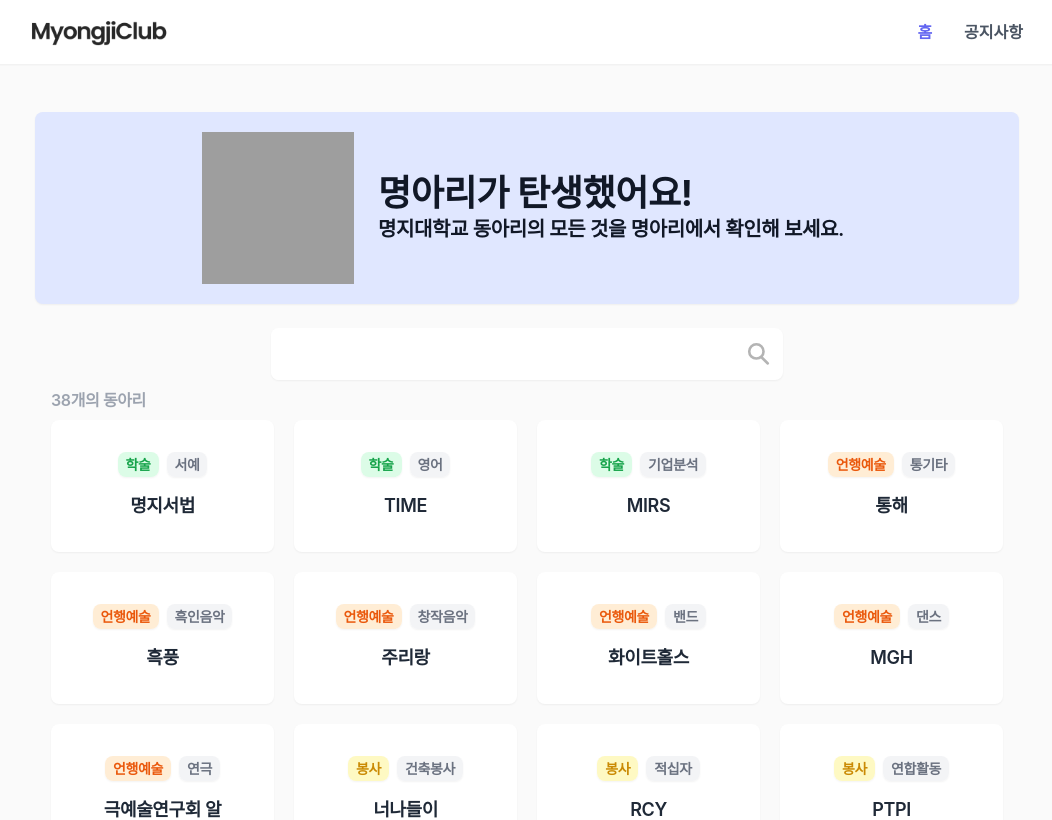
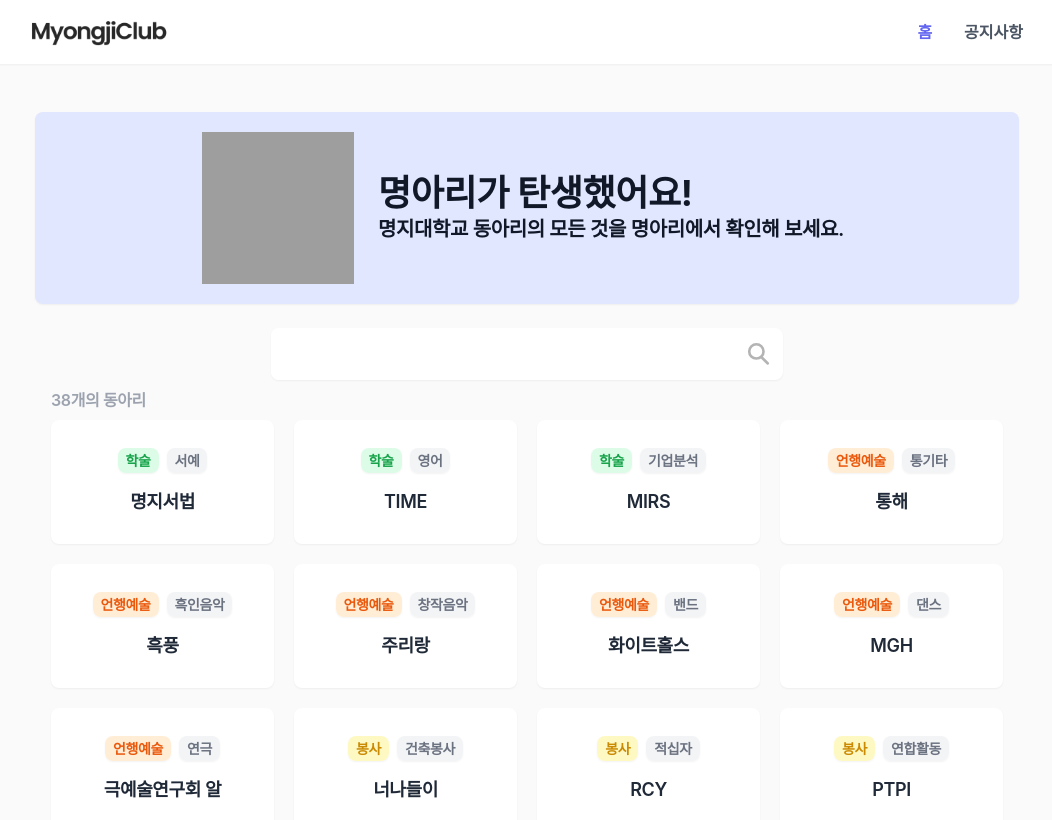
Before and after one commit to k-kbk/Myongji-Club-FE, a Next.js app: page / in a window 1280 px wide. Shown: the top 820 px of the page, without its empty margins (113-1165 px from the left). Built offline with nearby package versions, Linux system fonts and the light colour scheme; grey boxes are pictures that could not be loaded; a web font is replaced by a local one.

Commit message:
design: 패딩 수정

```diff
--- a/src/components/home/Club.tsx
+++ b/src/components/home/Club.tsx
@@ -26,7 +26,7 @@ export default function Club({ id, name, tag, category }: ClubProps) {
     >
       <Link
         href={`/club/${id}`}
-        className="inline-block w-full py-6 text-center md:py-8"
+        className="inline-block w-full py-5 text-center md:py-7"
       >
         <span
           className={`mr-1 rounded-lg px-2 py-1 text-xs font-semibold shadow-sm md:text-sm ${deptCaption[category]}`}
```
